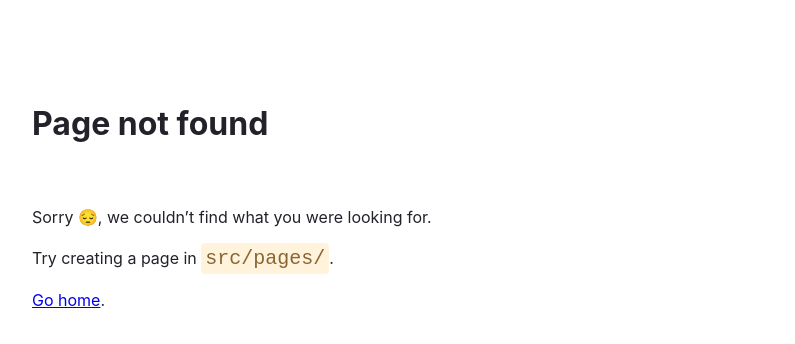
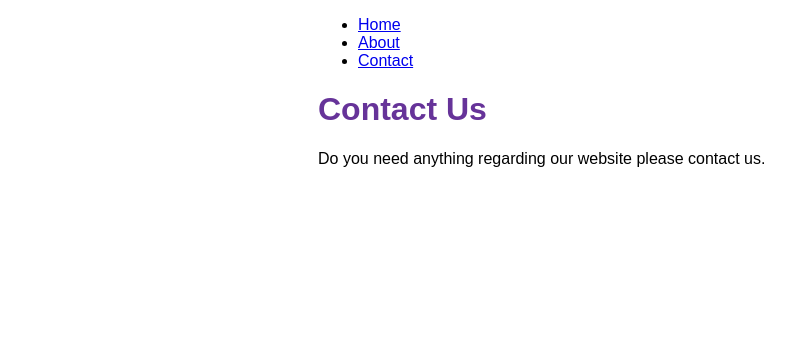
Before and after one commit to nagamphil/my-first-gatsby-site, a Gatsby site: page /contact in a window 1280 px wide. Before the commit this address had no page. Shown: the whole page, without its empty margins (72-867 px from the left). Built offline with nearby package versions, Linux system fonts and the light colour scheme; Gatsby itself is replaced by a stand-in of ours.

Commit message:
Adding contact

```diff
--- a/src/components/layout.js
+++ b/src/components/layout.js
@@ -23,6 +23,11 @@ const Layout = ({ pageTitle, children }) => {
               About
             </Link>
           </li>
+          <li className={navLinkItem}>
+            <Link to="/" className={navLinkText}>
+              Contact
+            </Link>
+          </li>
         </ul>
       </nav>
       <main>
--- /dev/null
+++ b/src/pages/contact.tsx
@@ -0,0 +1,14 @@
+import * as React from 'react'
+import Layout from '../components/layout'
+
+const ContactPage = () => {
+  return (
+    <Layout pageTitle="Contact Us">
+      <p>Do you need anything regarding our website please contact us.</p>
+    </Layout>
+  )
+}
+
+export const Head = () => <title>Contact Us</title>
+
+export default ContactPage
```
